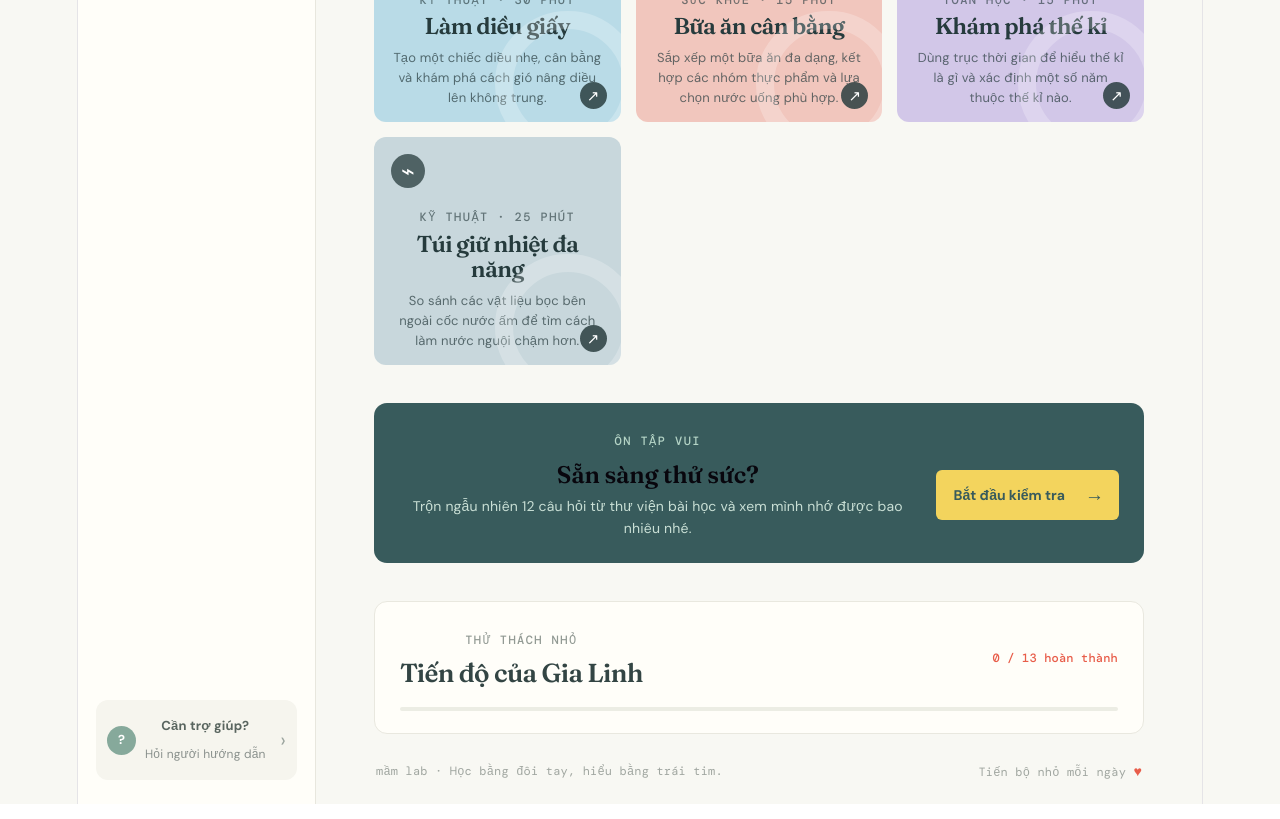
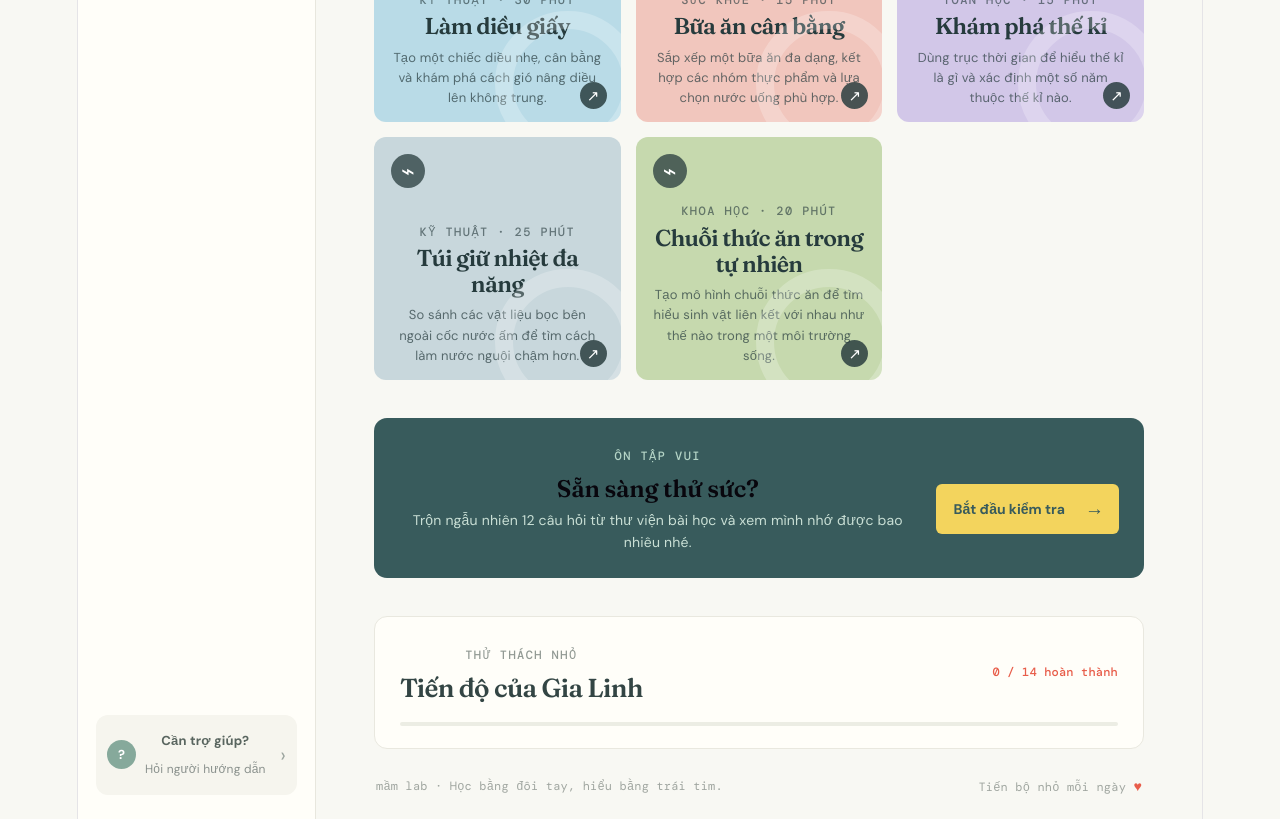
Before and after one commit to dangphu102/stem, a React (Vite) app: page / in a window 1280 px wide. Shown: the part 1440-2259 px from the top of the page. Built offline with nearby package versions, Linux system fonts and the light colour scheme.

Commit message:
Add food chain STEM lesson

```diff
--- a/src/App.tsx
+++ b/src/App.tsx
@@ -4,7 +4,7 @@ import './Profile.css'
 import './Readability.css'
 import './Lessons.css'
 
-type LessonId = 'bridge' | 'sound' | 'seed' | 'water' | 'wind' | 'heat' | 'irrigation' | 'plants' | 'pinwheel' | 'kite' | 'meal' | 'century' | 'insulation'
+type LessonId = 'bridge' | 'sound' | 'seed' | 'water' | 'wind' | 'heat' | 'irrigation' | 'plants' | 'pinwheel' | 'kite' | 'meal' | 'century' | 'insulation' | 'foodweb'
 type Lesson = { id: LessonId; category: string; duration: string; title: string; description: string; prompt: string; options: string[]; answer: string; materials: string[]; steps?: string[] }
 type LessonProgress = Record<LessonId, { prediction: string; completed: boolean }>
 type Question = { id: string; lessonId: LessonId; prompt: string; options: string[]; answer: string; explanation: string }
@@ -26,6 +26,7 @@ const lessons: Lesson[] = [
   { id: 'meal', category: 'SỨC KHỎE', duration: '15 PHÚT', title: 'Bữa ăn cân bằng', description: 'Sắp xếp một bữa ăn đa dạng, kết hợp các nhóm thực phẩm và lựa chọn nước uống phù hợp.', prompt: 'Một bữa ăn cân bằng nên có đặc điểm nào?', options: ['Đa dạng các nhóm thực phẩm', 'Chỉ ăn một món yêu thích', 'Thay nước bằng nước ngọt'], answer: 'Đa dạng các nhóm thực phẩm', materials: ['🥦 Thẻ rau củ', '🍚 Thẻ ngũ cốc', '🥚 Thẻ đạm và trái cây'], steps: ['Phân loại thẻ thực phẩm thành rau quả, ngũ cốc và thực phẩm giàu đạm.', 'Sắp xếp thành một đĩa ăn đa dạng, thêm nước lọc.', 'Giải thích vì sao nên thay đổi món ăn và ăn rau quả mỗi ngày.'] },
   { id: 'century', category: 'TOÁN HỌC', duration: '15 PHÚT', title: 'Khám phá thế kỉ', description: 'Dùng trục thời gian để hiểu thế kỉ là gì và xác định một số năm thuộc thế kỉ nào.', prompt: 'Một thế kỉ có bao nhiêu năm?', options: ['10 năm', '100 năm', '1.000 năm'], answer: '100 năm', materials: ['📅 Thẻ năm', '📏 Giấy làm trục thời gian', '✏️ Bút màu'], steps: ['Vẽ trục thời gian từ năm 1901 đến năm 2000.', 'Chia trục thành các nhóm 100 năm và đặt thẻ năm lên trục.', 'Thử xác định năm 2026 thuộc thế kỉ nào và giải thích cách làm.'] },
   { id: 'insulation', category: 'KỸ THUẬT', duration: '25 PHÚT', title: 'Túi giữ nhiệt đa năng', description: 'So sánh các vật liệu bọc bên ngoài cốc nước ấm để tìm cách làm nước nguội chậm hơn.', prompt: 'Vật liệu nào thường giúp hạn chế truyền nhiệt?', options: ['Vải hoặc giấy xốp', 'Lá nhôm mỏng', 'Thìa kim loại'], answer: 'Vải hoặc giấy xốp', materials: ['🥤 Cốc có nắp', '🧣 Vải và giấy', '🌡️ Nhiệt kế (người lớn hỗ trợ)'], steps: ['Nhờ người lớn chuẩn bị các cốc nước ấm vừa phải, không dùng nước sôi.', 'Bọc mỗi cốc bằng một vật liệu khác nhau, giữ các điều kiện giống nhau.', 'Đo nhiệt độ sau cùng một khoảng thời gian và so sánh kết quả.'] },
+  { id: 'foodweb', category: 'KHOA HỌC', duration: '20 PHÚT', title: 'Chuỗi thức ăn trong tự nhiên', description: 'Tạo mô hình chuỗi thức ăn để tìm hiểu sinh vật liên kết với nhau như thế nào trong một môi trường sống.', prompt: 'Trong chuỗi cỏ → châu chấu → ếch, sinh vật nào là thức ăn của ếch?', options: ['Cỏ', 'Châu chấu', 'Mặt Trời'], answer: 'Châu chấu', materials: ['🃏 Thẻ sinh vật', '🧵 Dây hoặc mũi tên giấy', '📄 Giấy làm mô hình'], steps: ['Chọn một môi trường như đồng cỏ; xếp thẻ Mặt Trời, cỏ, châu chấu, ếch theo thứ tự.', 'Dùng mũi tên chỉ chiều truyền thức ăn và năng lượng: cỏ → châu chấu → ếch.', 'Thử bỏ một thẻ sinh vật, dự đoán các sinh vật còn lại bị ảnh hưởng ra sao rồi giải thích.'] },
 ]
 
 const questions: Question[] = [
@@ -53,6 +54,9 @@ const questions: Question[] = [
   { id: 'plants-1', lessonId: 'plants', prompt: 'Lỗ thoát nước của chậu giúp...', options: ['Tránh úng rễ', 'Giữ hết nước', 'Làm cây ngủ'], answer: 'Tránh úng rễ', explanation: 'Nước dư thoát ra ngoài giúp rễ có không khí.' },
   { id: 'plants-2', lessonId: 'plants', prompt: 'Giá thể giúp cây...', options: ['Đứng vững và nhận nước', 'Bay lên', 'Không cần ánh sáng'], answer: 'Đứng vững và nhận nước', explanation: 'Giá thể nâng đỡ rễ và giữ một phần nước cần thiết.' },
   { id: 'plants-3', lessonId: 'plants', prompt: 'Để cây phát triển khỏe, em nên...', options: ['Theo dõi ánh sáng và tưới vừa đủ', 'Tưới thật nhiều mỗi giờ', 'Đặt cây trong hộp kín'], answer: 'Theo dõi ánh sáng và tưới vừa đủ', explanation: 'Cây cần điều kiện phù hợp, không phải càng nhiều nước càng tốt.' },
+  { id: 'foodweb-1', lessonId: 'foodweb', prompt: 'Trong chuỗi cỏ → châu chấu → ếch, ếch ăn...', options: ['Cỏ', 'Châu chấu', 'Đất'], answer: 'Châu chấu', explanation: 'Mũi tên cho thấy thức ăn được truyền từ châu chấu sang ếch.' },
+  { id: 'foodweb-2', lessonId: 'foodweb', prompt: 'Sinh vật nào thường tự tạo thức ăn nhờ ánh sáng Mặt Trời?', options: ['Cỏ xanh', 'Ếch', 'Châu chấu'], answer: 'Cỏ xanh', explanation: 'Thực vật sử dụng ánh sáng để tạo chất dinh dưỡng và là sinh vật sản xuất.' },
+  { id: 'foodweb-3', lessonId: 'foodweb', prompt: 'Nếu số lượng châu chấu giảm mạnh, điều gì có thể xảy ra với ếch?', options: ['Ếch có ít thức ăn hơn', 'Ếch có thêm thật nhiều thức ăn', 'Không sinh vật nào bị ảnh hưởng'], answer: 'Ếch có ít thức ăn hơn', explanation: 'Các sinh vật trong chuỗi thức ăn phụ thuộc lẫn nhau.' },
   { id: 'pinwheel-1', lessonId: 'pinwheel', prompt: 'Chong chóng quay khi...', options: ['Gió đẩy vào các cánh', 'Giấy đổi màu', 'Có bóng râm'], answer: 'Gió đẩy vào các cánh', explanation: 'Không khí chuyển động tác dụng lực lên cánh chong chóng.' },
   { id: 'pinwheel-2', lessonId: 'pinwheel', prompt: 'Muốn so sánh hai thiết kế cánh công bằng, nên...', options: ['Thử trong điều kiện gió gần giống nhau', 'Thử một cái trong nhà, một cái ngoài bão', 'Đổi nhiều yếu tố cùng lúc'], answer: 'Thử trong điều kiện gió gần giống nhau', explanation: 'Giữ điều kiện thử tương tự giúp nhận ra ảnh hưởng của thiết kế.' },
   { id: 'pinwheel-3', lessonId: 'pinwheel', prompt: 'Khi làm chong chóng có ghim, em nên...', options: ['Nhờ người lớn hỗ trợ', 'Tự chọc ghim vào tay', 'Chạy khi cầm ghim'], answer: 'Nhờ người lớn hỗ trợ', explanation: 'Ghim nhọn cần được người lớn hỗ trợ để đảm bảo an toàn.' },
@@ -70,7 +74,7 @@ const questions: Question[] = [
   { id: 'insulation-3', lessonId: 'insulation', prompt: 'Khi thử nước ấm, học sinh nên...', options: ['Nhờ người lớn chuẩn bị, không dùng nước sôi', 'Tự đun nước sôi', 'Chạm tay vào nước nóng'], answer: 'Nhờ người lớn chuẩn bị, không dùng nước sôi', explanation: 'Người lớn chuẩn bị nước ấm vừa phải để tránh bỏng.' },
 ]
 
-const defaultProfile: StudentProfile = { name: 'Gia Linh', className: 'Lớp 4A' }
+const defaultProfile: StudentProfile = { name: 'Gia Linh', className: 'Lớp 4/6' }
 const defaultProgress: LessonProgress = Object.fromEntries(lessons.map((lesson) => [lesson.id, { prediction: '', completed: false }])) as LessonProgress
 const loadProgress = (): LessonProgress => ({ ...defaultProgress, ...readStorage<Partial<LessonProgress>>('mam-lab-progress', {}) })
 const readStorage = <T,>(key: string, fallback: T): T => { try { const value = localStorage.getItem(key); return value ? JSON.parse(value) as T : fallback } catch { return fallback } }
--- a/src/Lessons.css
+++ b/src/Lessons.css
@@ -3,6 +3,7 @@
 .lesson-meal { background: #f1c6bd; }
 .lesson-century { background: #d2c7e8; }
 .lesson-insulation { background: #c8d7dc; }
+.lesson-foodweb { background: #c6d9ae; }
 .detail-pinwheel { background: #f4d6a8; }
 .detail-pinwheel > div { left: 50%; right: auto; bottom: 49px; width: 8px; height: 8px; background: #445a50; border-radius: 50%; box-shadow: -31px -28px 0 14px #e85d4a, 31px -28px 0 14px #7eaa9b, -31px 28px 0 14px #f3d45d, 31px 28px 0 14px #709eb0; transform: none; }
 .detail-kite { background: #b9dbe7; }
@@ -14,6 +15,12 @@
 .detail-century > div:before { content: ''; position: absolute; inset: -9px 0; background: radial-gradient(circle, #e85d4a 0 7px, transparent 8px) 0 0 / 25% 25px repeat-x; }
 .detail-insulation { background: #c8d7dc; }
 .detail-insulation > div { left: 38%; right: auto; bottom: 27px; width: 62px; height: 78px; background: #fff8d8; border: 7px solid #7eaa9b; border-radius: 10px 10px 15px 15px; transform: none; box-shadow: none; }
+.detail-foodweb { background: #c6d9ae; }
+.detail-foodweb > div { left: 22%; right: 22%; bottom: 42px; height: 5px; background: #587a57; transform: rotate(-16deg); box-shadow: none; }
+.detail-foodweb > div:before,
+.detail-foodweb > div:after { content: ''; position: absolute; top: -21px; width: 25px; height: 25px; background: #fff8d8; border: 4px solid #6f995e; border-radius: 50%; }
+.detail-foodweb > div:before { left: 4%; box-shadow: 68px 18px 0 -2px #f3d45d, 136px 36px 0 -2px #e85d4a; }
+.detail-foodweb > div:after { display: none; }
 .lesson-steps { margin-top: 22px; padding: 17px 18px; background: #f1f5ef; border-radius: 9px; }
 .lesson-steps h3 { margin: 0 0 10px; color: #40564d; font: 600 17px 'Fraunces', serif; }
 .lesson-steps ol { display: grid; gap: 9px; margin: 0; padding-left: 22px; color: #64736c; font-size: 14px; line-height: 1.55; }
```
Also changed, not shown: 1 other file (tests, documents, lock files or other folders).
